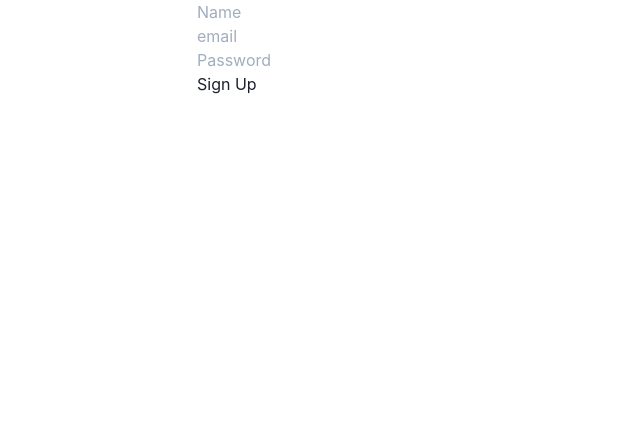
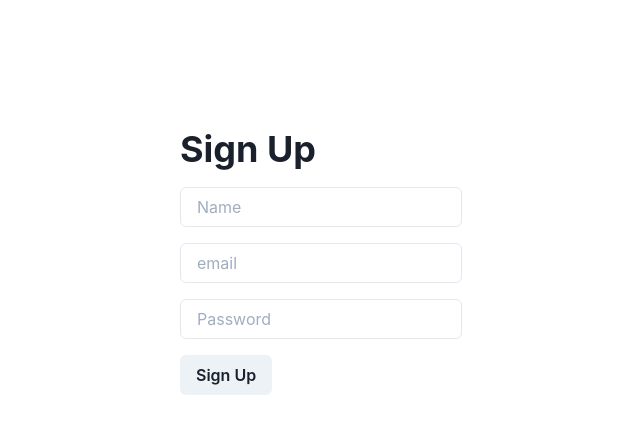
Before and after one commit to omeraksu/piifront, a Next.js app: page /signup in a window 1280 px wide. Shown: the top 434 px of the page, without its empty margins (319-959 px from the left). Built offline with nearby package versions, Linux system fonts and the light colour scheme.

Commit message:
signup done

```diff
--- a/pages/signup.js
+++ b/pages/signup.js
@@ -1,60 +1,68 @@
-import React from "react";
-import { Container, Box } from "@chakra-ui/react";
-import { useForm } from "react-hook-form";
+import React, { useState } from 'react'
+import { Container, Button, Input, Heading, VStack } from '@chakra-ui/react'
+import { useForm } from 'react-hook-form'
 
 function SignUp({ children }) {
-  const { register, handleSubmit } = useForm();
+  const { register, handleSubmit } = useForm()
+  const [loading, setLoading] = useState(false)
 
   const onSubmit = async (data, e) => {
-    await fetch("https://piiapi.herokuapp.com/api/auth/signup", {
-      method: "POST",
+    setLoading(true)
+    await fetch('https://piiapi.herokuapp.com/api/auth/signup', {
+      method: 'POST',
       headers: {
-        "Content-Type": "application/json",
+        'Content-Type': 'application/json'
       },
-      body: JSON.stringify(data),
+      body: JSON.stringify(data)
     })
       .then((response) => response.json())
       .then((data) => {
-        console.log("Success:", data);
+        console.log('Success:', data)
       })
       .catch((error) => {
-        console.error("Error:", error);
-      });
+        console.error('Error:', error)
+      })
 
     //clear input
-    e.target.reset();
-  };
+    e.target.reset()
+    setLoading(false)
+  }
 
   return (
     <Container maxW="xl" centerContent>
-      <Box>
+      <VStack mt={32} spacing={4} align="start">
+        <Heading>Sign Up</Heading>
         <form onSubmit={handleSubmit(onSubmit)} method="POST" noValidate>
-          <input
+          <VStack spacing={4} align="start">
+            <Input
               name="name"
               type="text"
               placeholder="Name"
               ref={register({ required: true })}
             />
-          <input
+            <Input
               name="email"
               type="text"
               placeholder="email"
               ref={register({
                 required: true,
-              pattern: /^(([^<>()\[\]\\.,;:\s@"]+(\.[^<>()\[\]\\.,;:\s@"]+)*)|(".+"))@((\[[0-9]{1,3}\.[0-9]{1,3}\.[0-9]{1,3}\.[0-9]{1,3}\])|(([a-zA-Z\-0-9]+\.)+[a-zA-Z]{2,}))$/,
+                pattern: /^([\w-\.]+@([\w-]+\.)+[\w-]{2,4})?$/
               })}
             />
-          <input
+            <Input
               name="password"
               type="password"
               placeholder="Password"
               ref={register({ required: true })}
             />
-          <button type="submit">Sign Up</button>
+            <Button isLoading={loading} loadingText="..." type="submit">
+              Sign Up
+            </Button>
+          </VStack>
         </form>
-      </Box>
+      </VStack>
     </Container>
-  );
+  )
 }
 
-export default SignUp;
+export default SignUp
```
Also changed, not shown: .prettierrc.js (added). Lines whose indentation alone changed are shown as unchanged.
